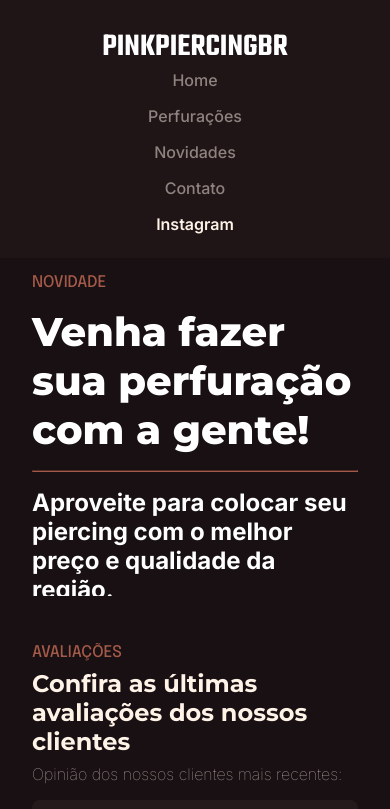
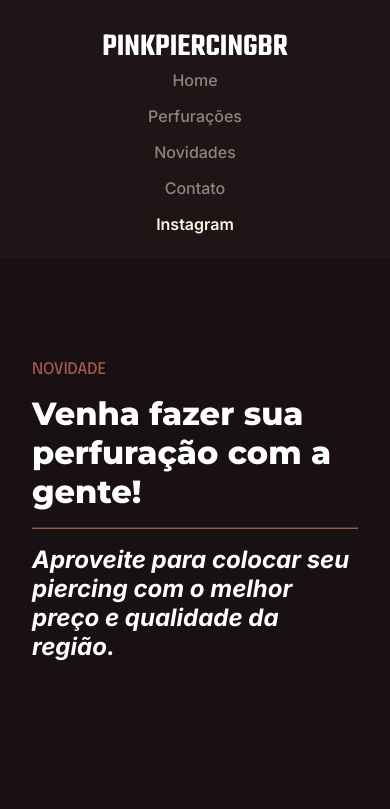
Before and after one commit to AndrehSilveira/pinkpiercingbr, a React (Vite) app: page / in a window 390 px wide. Shown: the top 809 px of the page. Built offline with nearby package versions, Linux system fonts and the light colour scheme.

Commit message:
Responsividade 4

```diff
--- a/src/App.css
+++ b/src/App.css
@@ -144,11 +144,6 @@ h1 {
     align-items: center;
   }
 
-  .hero{
-    height: 40vh;
-    padding-top: 1rem;
-  }
-
   .menu {
     gap: 1rem;
     flex-direction: column;
@@ -157,6 +152,15 @@ h1 {
 
   .instagram {
     padding-top: 1em;
+  }
+
+  h1 {
+    font-size: 2rem;
+  }
+
+  h2 {
+    font-size: 1.5rem;
+    font-style: italic;
   }
 }
 
```
